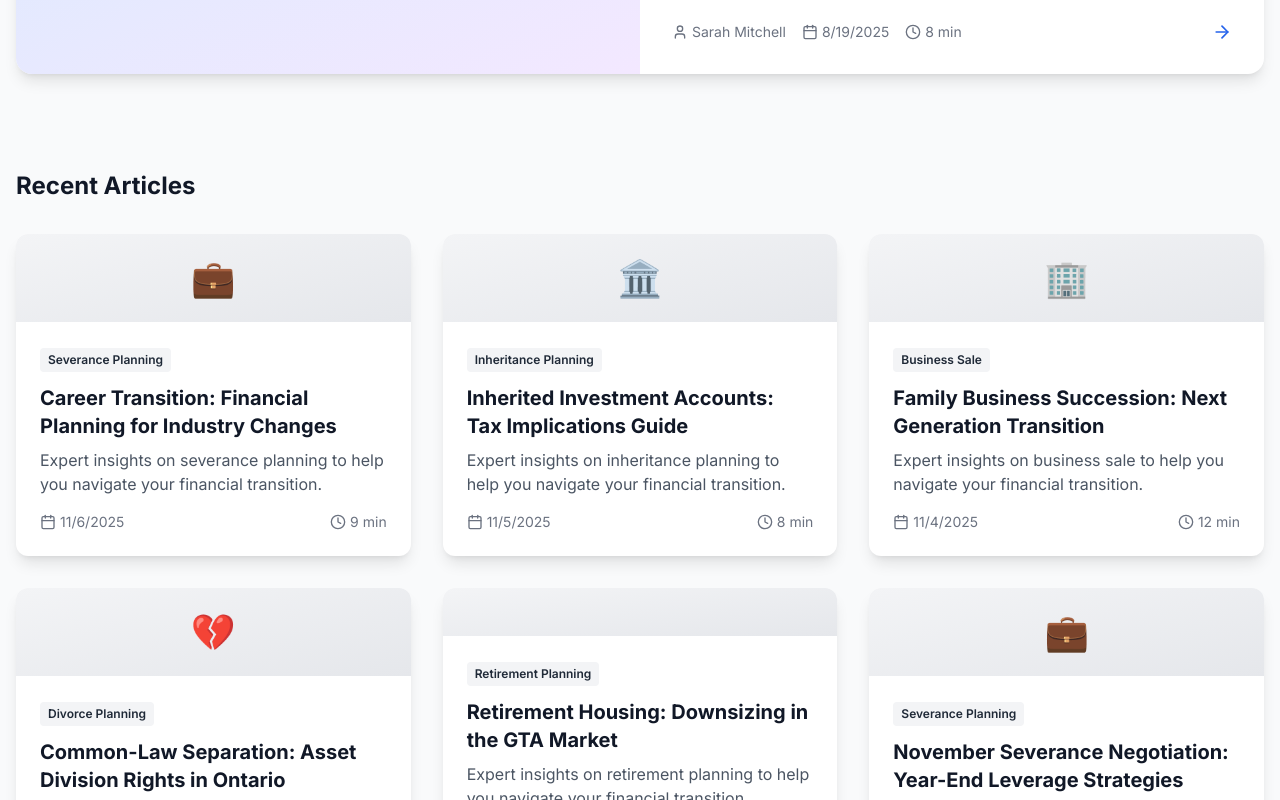
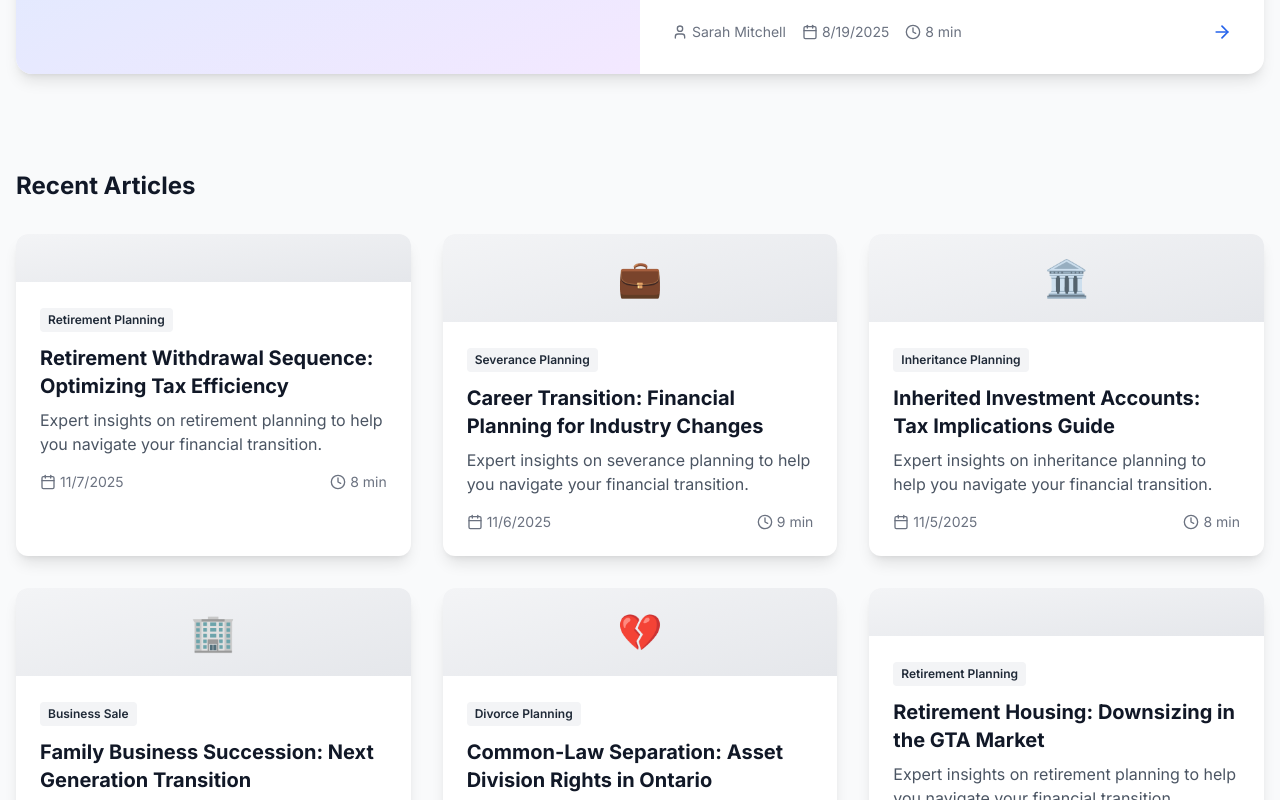
Before and after one commit to HustleHarder86/Investing, a Next.js app: page /blog in a window 1280 px wide. Shown: the part 737-1537 px from the top of the page. Built offline with nearby package versions, Linux system fonts and the light colour scheme; no server answers.

Commit message:
📚 Auto-publish scheduled blog post for 2025-11-07

```diff
--- a/content/blog-schedule.json
+++ b/content/blog-schedule.json
@@ -422,7 +422,7 @@
       "title": "Retirement Withdrawal Sequence: Optimizing Tax Efficiency",
       "category": "Retirement Planning",
       "author": "Jennifer Park",
-      "status": "pending"
+      "status": "published"
     },
     {
       "date": "2025-11-08",
--- a/src/app/blog/page.tsx
+++ b/src/app/blog/page.tsx
@@ -10,6 +10,18 @@ export const metadata: Metadata = {
 
 // Blog posts data - in production, this would come from a CMS or database
 const blogPosts = [
+  {
+    slug: 'retirement-withdrawal-sequence-optimization',
+    title: 'Retirement Withdrawal Sequence: Optimizing Tax Efficiency',
+    excerpt: 'Expert insights on retirement planning to help you navigate your financial transition.',
+    author: 'Jennifer Park',
+    authorTitle: 'CPA, Tax Planning Expert',
+    date: '2025-11-07',
+    readTime: '8 min',
+    category: 'Retirement Planning',
+    categorySlug: 'general',
+    featured: false
+  },
   {
     slug: 'career-transition-financial-planning',
     title: 'Career Transition: Financial Planning for Industry Changes',
```
Also changed, not shown: src/app/blog/retirement-withdrawal-sequence-optimization/page.tsx (renamed from content/scheduled-posts/retirement-withdrawal-sequence-optimization.tsx), 1 other file (tests, documents, lock files or other folders).
